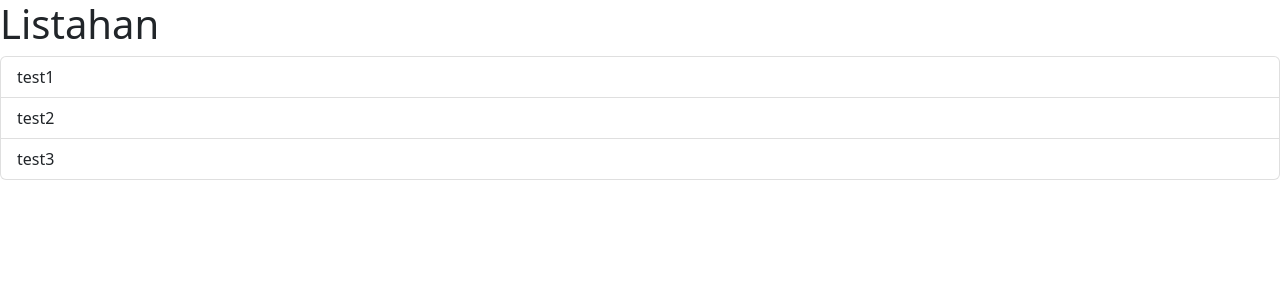
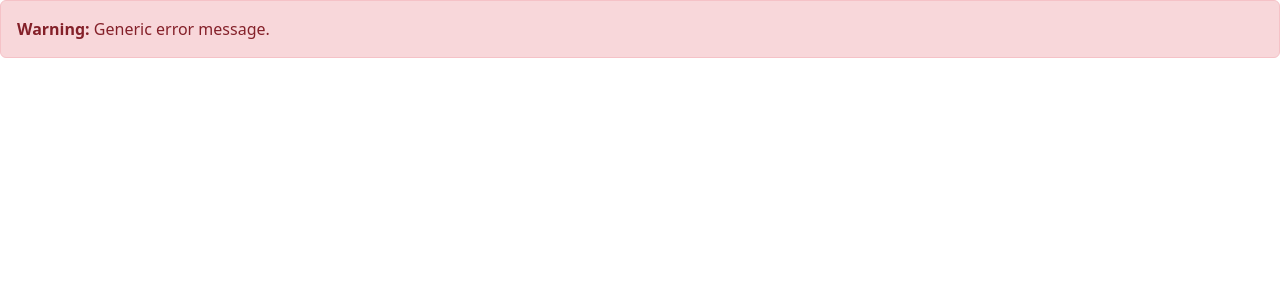
Before and after one commit to LednirNaabus/learn-react, a React (Vite) app in the folder react-app/: page / in a window 1280 px wide. Shown: the top 300 px of the page. Built offline with nearby package versions, Linux system fonts and the light colour scheme.

Commit message:
Alert interface

```diff
--- a/react-app/src/App.tsx
+++ b/react-app/src/App.tsx
@@ -1,19 +1,12 @@
 // import Message from './Message';
-import ListGroup from "./components/ListGroup";
+import Alert from "./components/Alert";
 
 function App() {
-  let items = ["test1", "test2", "test3"];
-  // separate event handler
-  const handleSelectItem = (item: string) => {
-    console.log(item);
-  };
   return (
     <div>
-      <ListGroup
-        items={items}
-        heading="Listahan"
-        onSelectItem={handleSelectItem}
-      />
+      <Alert>
+        <b>Warning: </b> Generic error message.
+      </Alert>
     </div>
   );
 }
--- a/react-app/src/components/Alert.tsx
+++ b/react-app/src/components/Alert.tsx
@@ -1,5 +1,10 @@
-const Alert = () => {
-  return <div></div>;
+import { ReactNode } from "react";
+
+interface Props {
+  children: ReactNode;
+}
+const Alert = ({ children }: Props) => {
+  return <div className="alert alert-danger">{children}</div>;
 };
 
 export default Alert;
```
